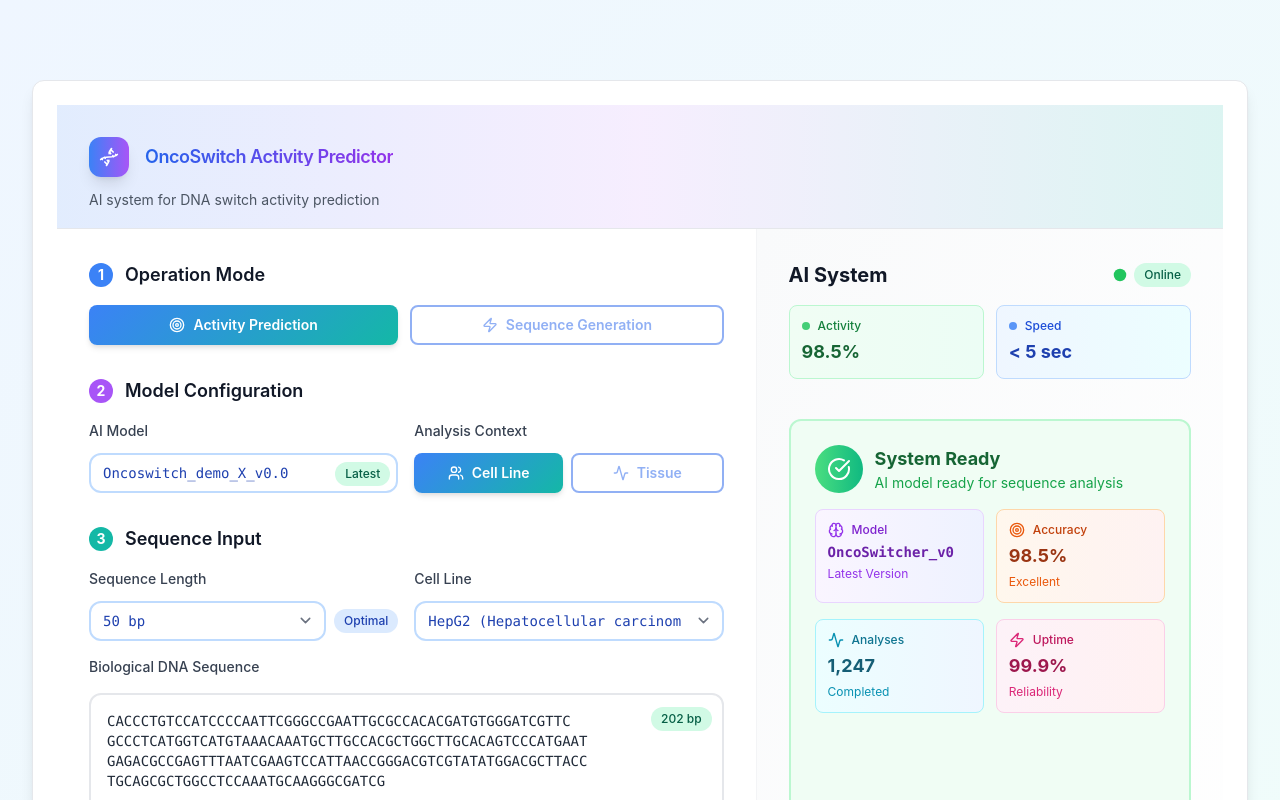
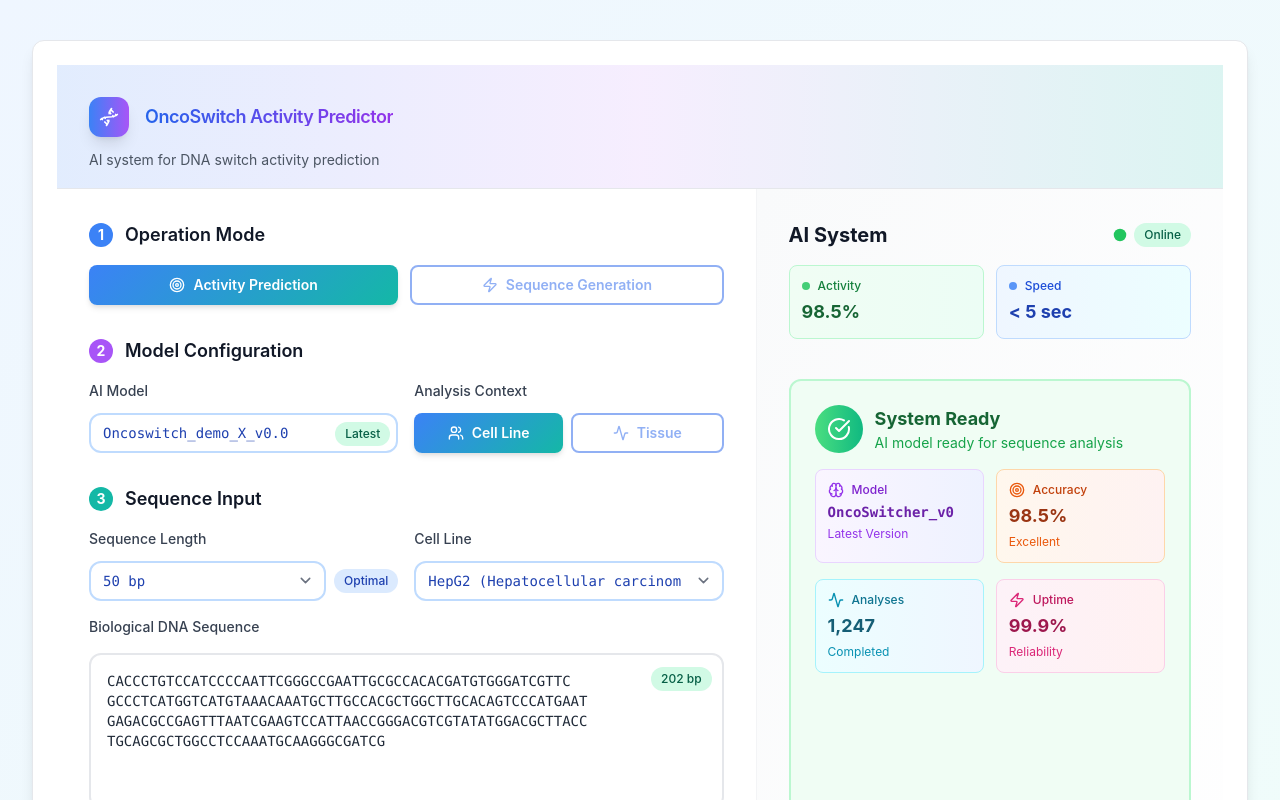
Before and after one commit to abbasupwork/oncoswitch, a Next.js app: page / in a window 1280 px wide. Shown: the top 800 px of the page. Built offline with nearby package versions, Linux system fonts and the light colour scheme.

Commit message:
Some changes

```diff
--- a/src/app/page.tsx
+++ b/src/app/page.tsx
@@ -121,15 +121,15 @@ export default function Home() {
   return (
     <div className="min-h-screen bg-gradient-bg">
       {/* Live Demo Section */}
-      <section id="demo" className="py-20 bg-gradient-to-br from-primary-50 to-secondary-50">
-        <div className="max-w-7xl mx-auto px-4 sm:px-6 lg:px-8">
+      <section id="demo" className="py-10 bg-gradient-to-br from-primary-50 to-secondary-50">
+        <div className="mx-auto px-4 sm:px-6 lg:px-8">
           <motion.div
             initial={{ opacity: 0, y: 20 }}
             whileInView={{ opacity: 1, y: 0 }}
             transition={{ duration: 0.8 }}
             viewport={{ once: true }}
           >
-            <Card variant="elevated" className="max-w-7xl mx-auto overflow-hidden">
+            <Card variant="elevated" className="mx-auto overflow-hidden">
               <CardHeader className="bg-gradient-to-r from-primary-500/15 via-accent-500/10 to-secondary-500/15 border-b border-gray-200 p-8">
                 <div className="flex flex-col lg:flex-row lg:items-center lg:justify-between gap-4">
                   <div className="flex-1">
@@ -434,6 +434,7 @@ export default function Home() {
               </CardContent>
             </Card>
           </motion.div>
+
         </div>
       </section>
 
```
